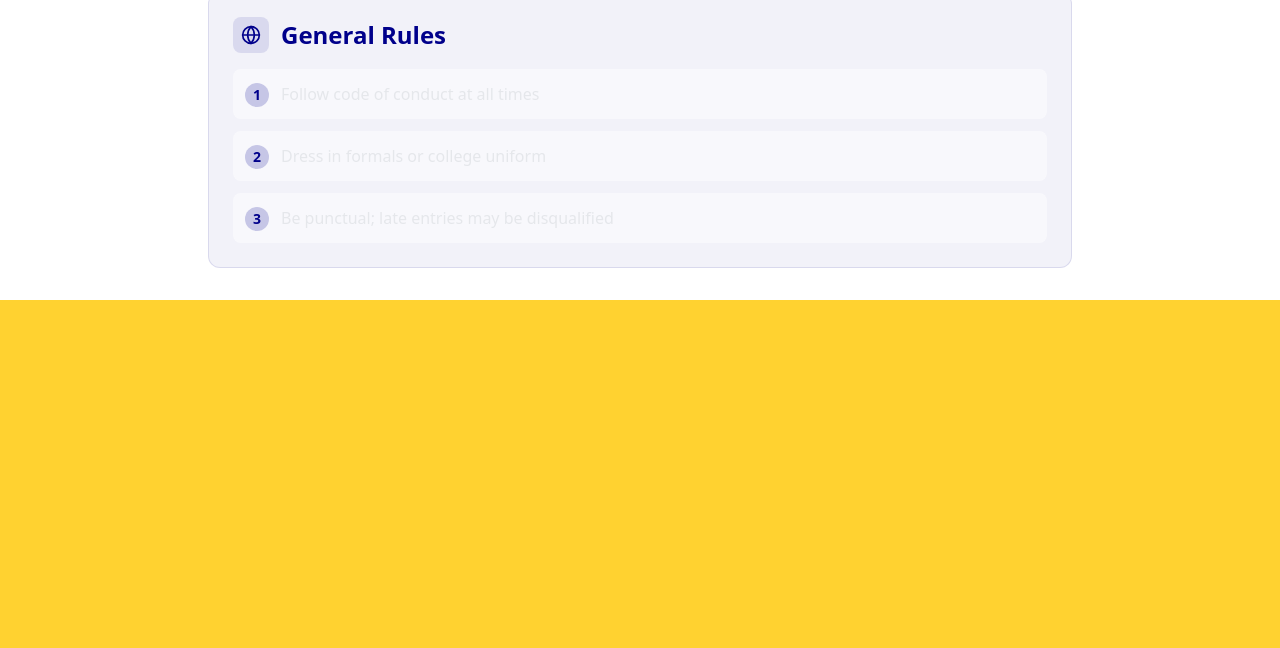
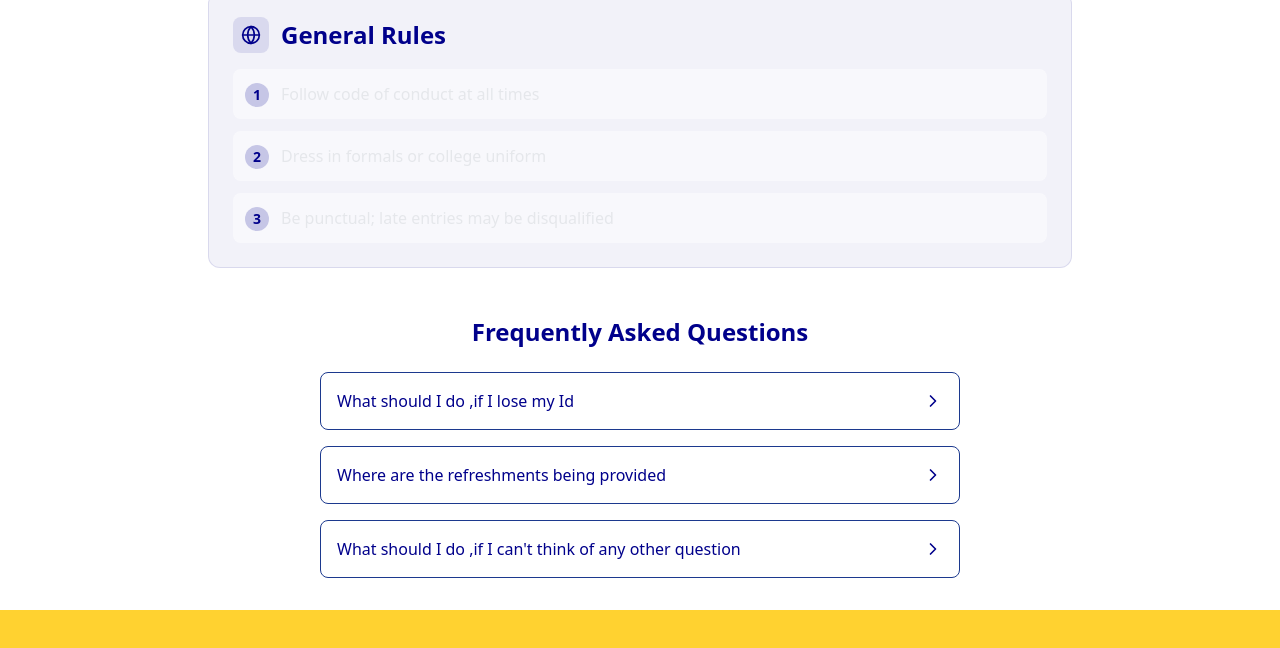
Before and after one commit to anupnayak25/semaphore-support, a React (Vite) app in the folder semaphore-support/: page / in a window 1280 px wide. Shown: the part 1865-2513 px from the top of the page. Built offline with nearby package versions, Linux system fonts and the light colour scheme.

Commit message:
WIP: save local changes before updating

```diff
--- a/semaphore-support/src/App.jsx
+++ b/semaphore-support/src/App.jsx
@@ -1,10 +1,12 @@
 import Rules from "./components/rules/Rules";
+import Faq from "./components/FAQ/faq";
 
 const App = () => {
   return (
     <>
       <div className="bg-amber-300 h-screen w-screen"></div>
       <Rules/>
+      <Faq/>
       <div className="bg-amber-300 h-screen w-screen"></div>
     </>
   );
--- a/semaphore-support/src/components/FAQ/Faq.jsx
+++ b/semaphore-support/src/components/FAQ/Faq.jsx
@@ -18,10 +18,10 @@ const Faq = () => {
 
   return (
     <div className="max-w-2xl mx-auto p-4">
-    <div className="w-full flex justify-center">
+      <div className="w-full flex justify-center">
 
-      <h1 className="text-2xl font-bold text-highlight mb-6 m-auto">Frequently Asked Questions</h1>
-    </div>
+        <h1 className="text-2xl font-bold text-highlight mb-6 m-auto">Frequently Asked Questions</h1>
+      </div>
       {faqs.map((faq, index) => (
         <FaqCard
           key={index}
```
